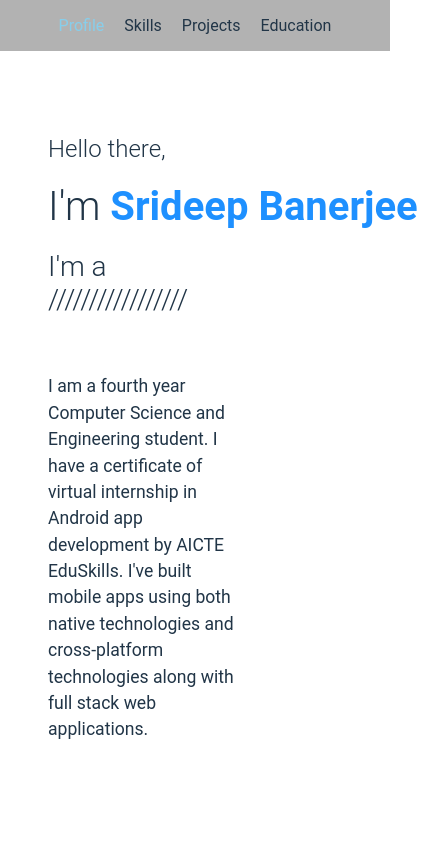
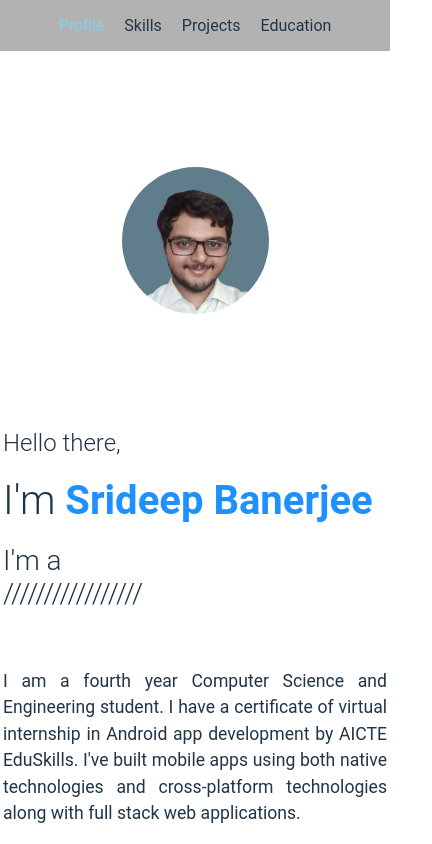
Before and after one commit to srideep-banerjee/Portfolio, a React (Vite) app: page / in a window 390 px wide. Shown: the top 844 px of the page, 432 px wide, since content can reach past the window. Built offline with nearby package versions, Linux system fonts and the light colour scheme.

Commit message:
Added media queries based responsiveness to Home

```diff
--- a/src/styles/Home.css
+++ b/src/styles/Home.css
@@ -105,3 +105,34 @@ img {
     color: dodgerblue;
     font-style: normal;
 }
+
+@media (max-width: 900px) {
+    .home-front {
+        flex-direction: column-reverse;
+        align-items: center;
+    }
+    p {
+        text-align: justify;
+        width: 100%;
+    }
+    .pfp-container {
+        width: 100%;
+        height: unset;
+    }
+    img {
+        height: 50%;
+        width: unset;
+    }
+}
+
+@media (max-width: 560px) {
+    .pfp-container {
+        width: 100%;
+        height: 25%;
+        padding: 24px;
+    }
+    img {
+        height: unset;
+        width: 50%;
+    }
+}
```
